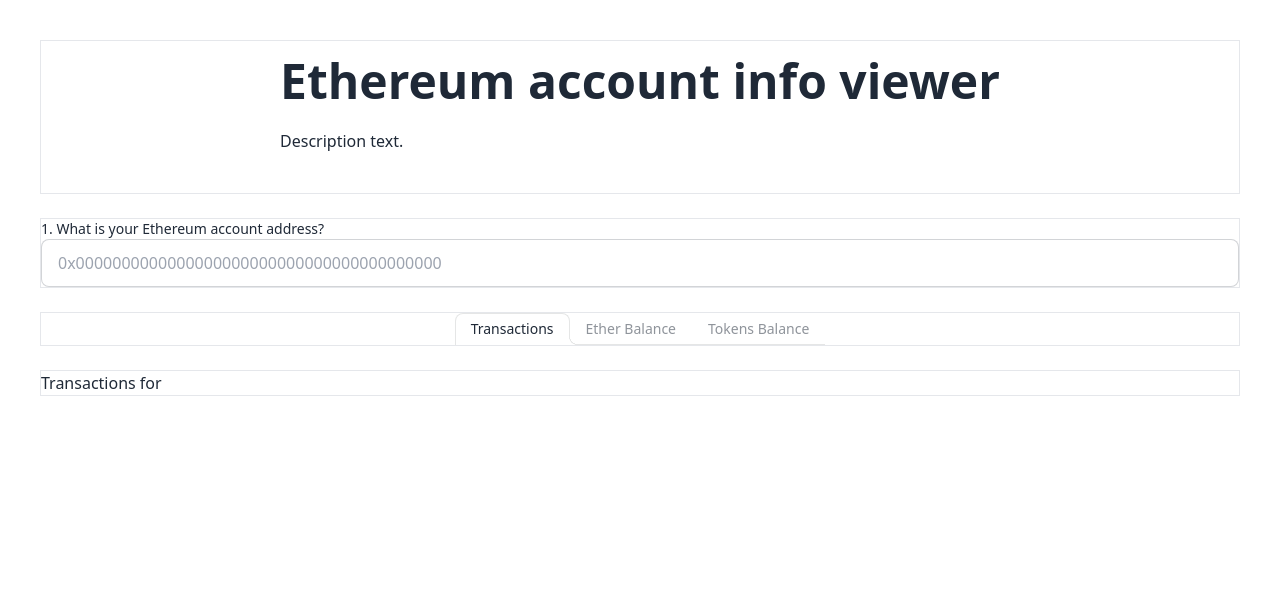
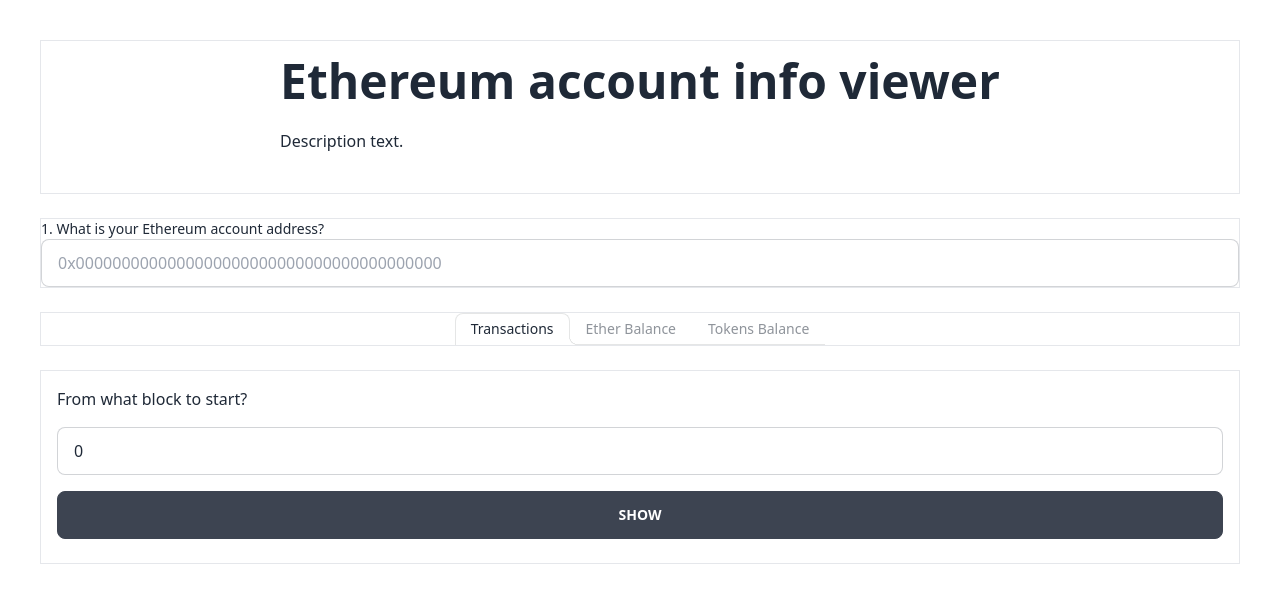
Before and after one commit to khssnv/ethaccinfo.g.khassanov.xyz, a Nuxt app in the folder frontend/: page /transactions in a window 1280 px wide. Shown: the top 602 px of the page. Built offline with nearby package versions, Linux system fonts and the light colour scheme.

Commit message:
Transactions data use case

```diff
--- a/frontend/pages/transactions.vue
+++ b/frontend/pages/transactions.vue
@@ -1,7 +1,121 @@
 <template>
-  <div>Transactions for {{ address }}</div>
+  <div>
+    <div class="form-control m-2">
+      <span class="m-2">From what block to start?</span>
+      <input
+        v-model="fromBlock"
+        type="text"
+        placeholder="0"
+        class="input input-bordered m-2"
+      />
+      <button class="btn m-2" @click="query">Show</button>
+    </div>
+    <div class="m-4">
+      <div v-if="!pending && queryCount > 0">
+        <div v-if="transactions.length > 0">
+          <div>Total {{ transactions.length }}</div>
+          <li v-for="tx in transactions" :key="tx.transactionIndex">
+            {{ tx }}
+          </li>
+        </div>
+        <div v-else>
+          This account made no transactions after block {{ fromBlock }}.
+        </div>
+      </div>
+      <div v-else-if="pending">Loading...</div>
+    </div>
+  </div>
 </template>
 
 <script setup lang="ts">
+const config = useRuntimeConfig();
 const address = useState("address");
+const fromBlock = useState("fromBlock", () => 0);
+
+const useActionPath = (action) =>
+  "/api" +
+  "?module=account" +
+  `&action=${action}` +
+  `&address=${address.value}` +
+  `&startblock=${fromBlock.value}` +
+  "&endblock=99999999" +
+  // "&page=1" +
+  // "&offset=10" +
+  "&sort=desc";
+
+const transactions = ref([]);
+const queryCount = ref(0);
+const pending = ref(false);
+
+async function query() {
+  queryCount.value++;
+  pending.value = true;
+
+  const { data: normalTxs } = await useFetch(() => useActionPath("txlist"), {
+    baseURL: config.public.apiBase,
+    transform: (resp) => {
+      return resp.result.map((tx) => {
+        return { ...tx, kind: "normal" };
+      });
+    },
+  });
+
+  const { data: internalTxs } = await useFetch(
+    () => useActionPath("txlistinternal"),
+    {
+      baseURL: config.public.apiBase,
+      transform: (resp) => {
+        return resp.result.map((tx) => {
+          return { ...tx, kind: "internal" };
+        });
+      },
+    }
+  );
+
+  const { data: erc20Txs } = await useFetch(() => useActionPath("tokentx"), {
+    baseURL: config.public.apiBase,
+    transform: (resp) => {
+      return resp.result.map((tx) => {
+        return { ...tx, kind: "erc20" };
+      });
+    },
+  });
+
+  const { data: erc721Txs } = await useFetch(
+    () => useActionPath("tokennfttx"),
+    {
+      baseURL: config.public.apiBase,
+      transform: (resp) => {
+        return resp.result.map((tx) => {
+          return { ...tx, kind: "erc721" };
+        });
+      },
+    }
+  );
+
+  const { data: erc1155Txs } = await useFetch(
+    () => useActionPath("token1155tx"),
+    {
+      baseURL: config.public.apiBase,
+      transform: (resp) => {
+        return resp.result.map((tx) => {
+          return { ...tx, kind: "erc1155" };
+        });
+      },
+    }
+  );
+  transactions.value = [
+    ...(normalTxs.value || []),
+    ...(internalTxs.value || []),
+    ...(erc20Txs.value || []),
+    ...(erc721Txs.value || []),
+    ...(erc1155Txs.value || []),
+  ]
+    .map((tx) => {
+      return { ...tx, ethUsed: tx.gas * tx.gasPrice * Math.pow(10, -18) };
+    })
+    .sort((a, b) => a.confirmations - b.confirmations);
+
+  pending.value = false;
+}
 </script>
```
